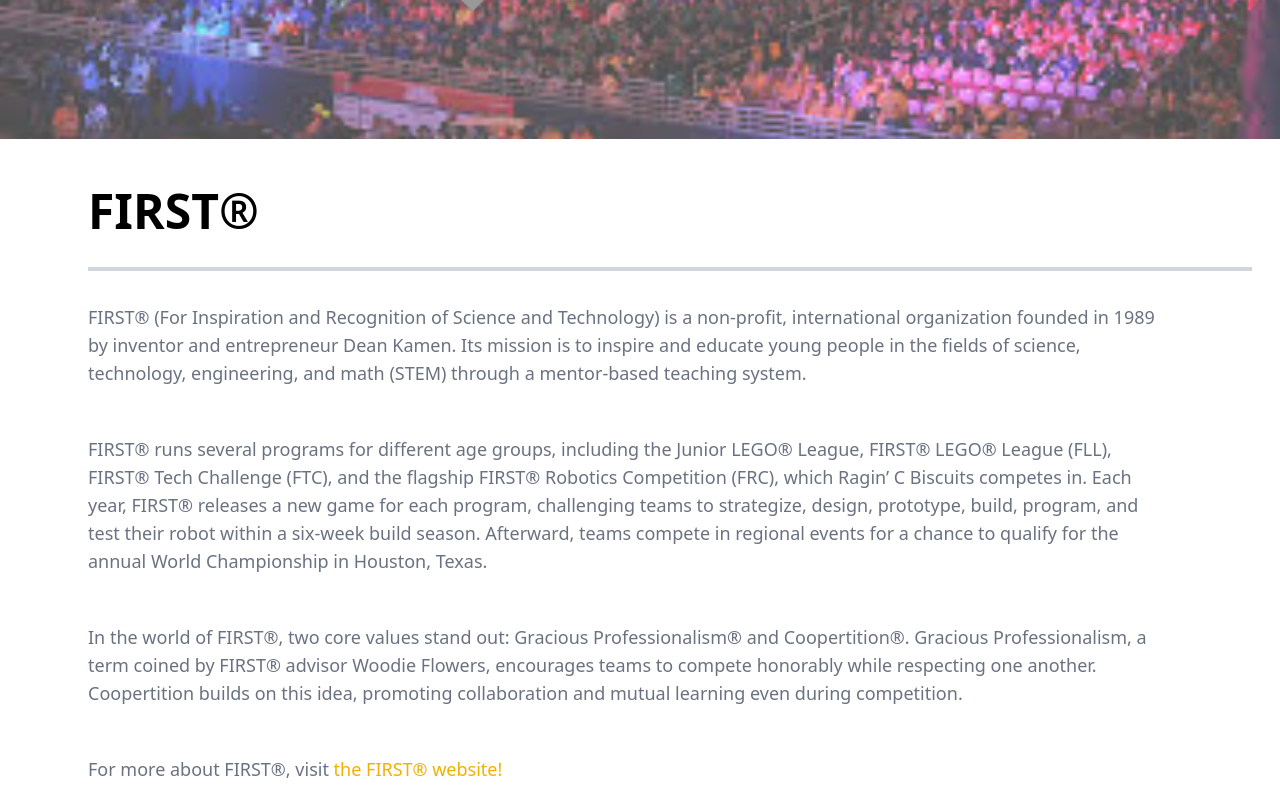
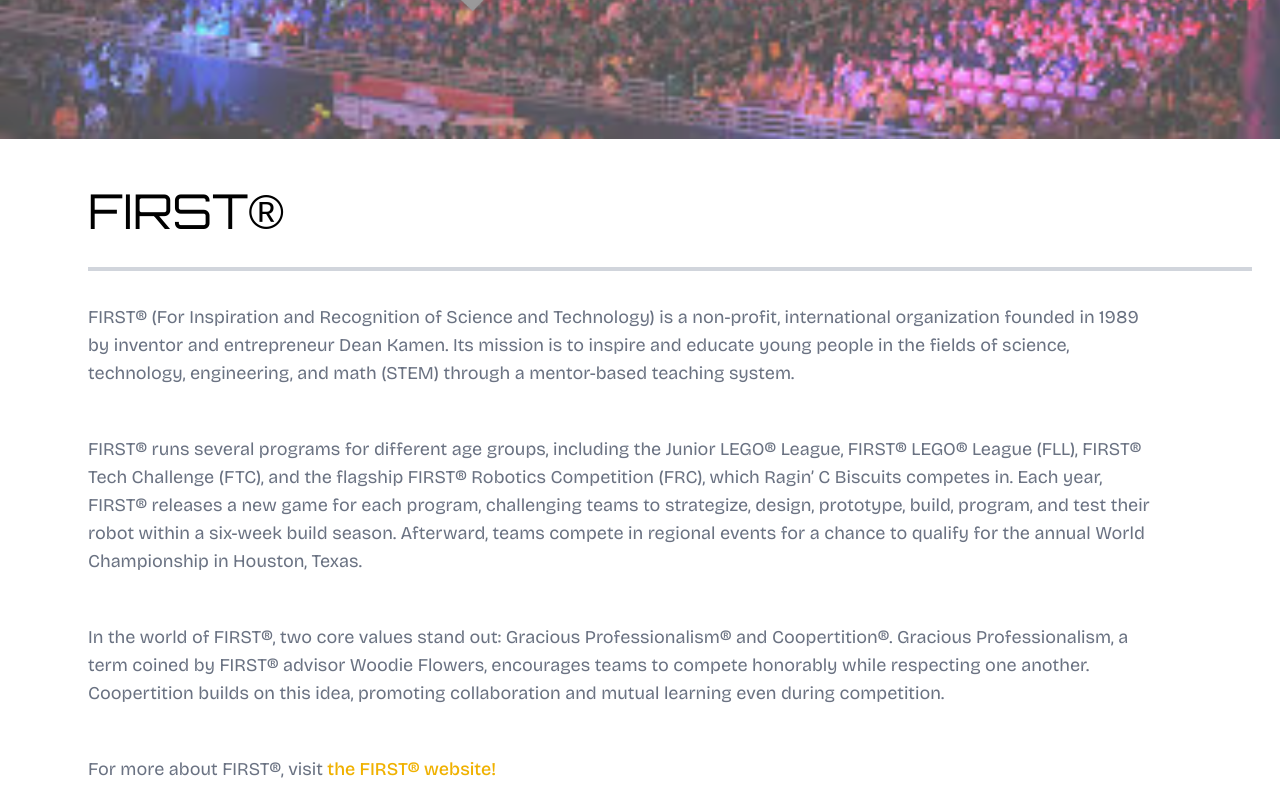
Before and after one commit to Team-1280/1280-website, a React (Vite) app in the folder app/: page /First in a window 1280 px wide. Shown: the part 460-1260 px from the top of the page. Built offline with nearby package versions, Linux system fonts and the light colour scheme.

Commit message:
FIRST font

```diff
--- a/app/src/pages/First.jsx
+++ b/app/src/pages/First.jsx
@@ -8,9 +8,9 @@ const First = () => {
             </section>
             <section>
                 <div className='text-left bg-white relative h-[95vh] w-full pl-12'>
-                    <div className='px-10 pt-12 text-black text-5xl font-bold'>FIRST®</div>
+                    <div className='px-10 pt-12 text-black text-5xl font-orbitron'>FIRST®</div>
                     <hr className="mx-10 my-8 border-gray-300 border-t-4 w-17/18"></hr>
-                    <div className="text-lg max-w-[90vw]">
+                    <div className="text-lg font-bricolage max-w-[90vw]">
                         <div className="px-10 text-gray-500">FIRST® (For Inspiration and Recognition of Science and Technology) is a non-profit, international organization founded in 1989 by inventor and entrepreneur Dean Kamen. Its mission is to inspire and educate young people in the fields of science, technology, engineering, and math (STEM) through a mentor-based teaching system.</div>
                         <div className="p-6"></div>
                         <div className="px-10 text-gray-500">FIRST® runs several programs for different age groups, including the Junior LEGO® League, FIRST® LEGO® League (FLL), FIRST® Tech Challenge (FTC), and the flagship FIRST® Robotics Competition (FRC), which Ragin’ C Biscuits competes in. Each year, FIRST® releases a new game for each program, challenging teams to strategize, design, prototype, build, program, and test their robot within a six-week build season. Afterward, teams compete in regional events for a chance to qualify for the annual World Championship in Houston, Texas.</div>
```
